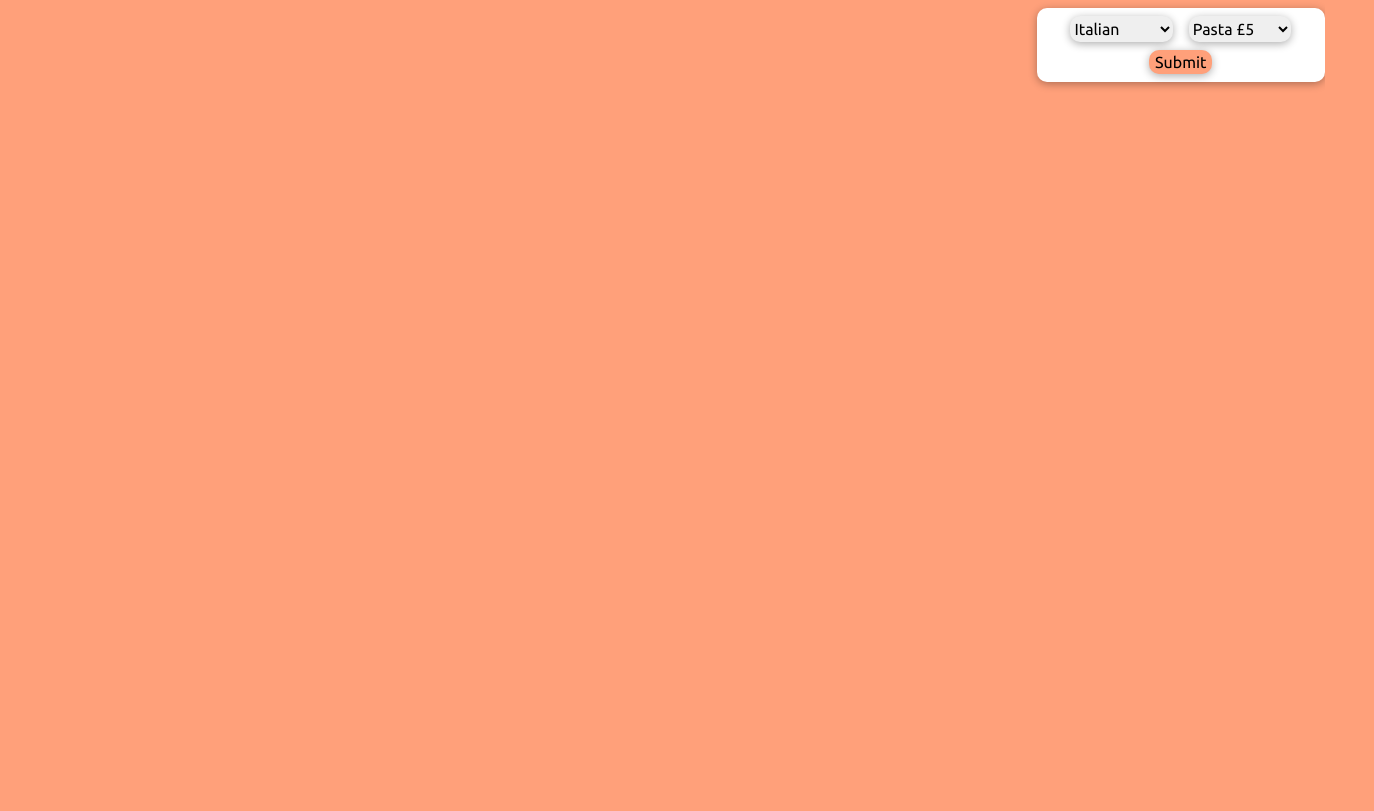
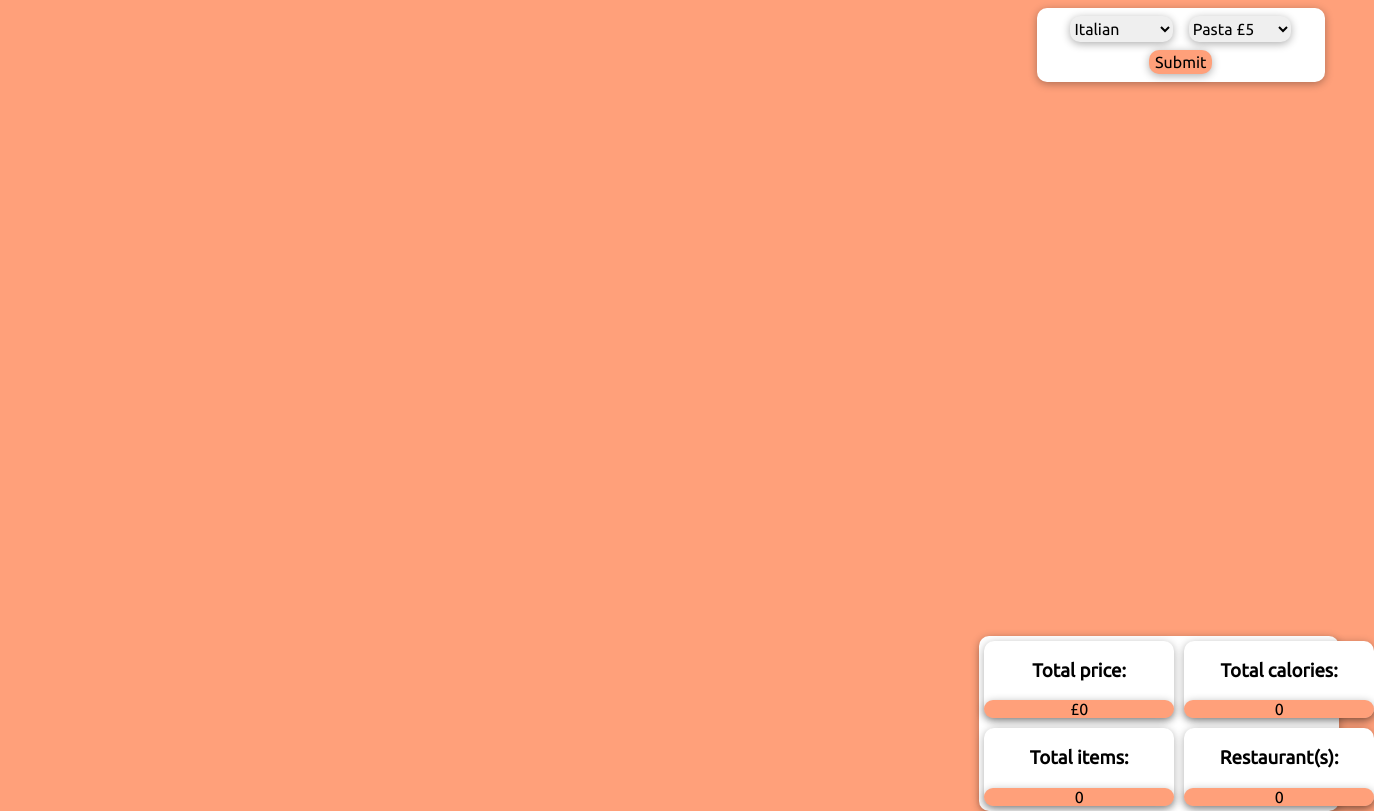
Before and after one commit to danielfostiak/takeaway, a React (Create React App) app: page / in a window 1280 px wide. Shown: the whole page, 1374 px wide, since content can reach past the window. Built offline with nearby package versions, Linux system fonts and the light colour scheme.

Commit message:
added info component

```diff
--- a/src/App.js
+++ b/src/App.js
@@ -1,6 +1,7 @@
 import React, { useState } from "react";
 import FoodList from "./components/Food/FoodList";
 import AddFood from "./components/Food/AddFood";
+import Info from "./components/Food/Info";
 import "./App.css";
 
 // const dummyFoodList = [
@@ -47,13 +48,17 @@ function App() {
     const newItem = {
       title: order.option.name,
       price: order.option.price,
+      restaurant: order.restaurant.name,
       id: order.option.id,
     };
     setFoodList(() => [...foodList, newItem]);
   };
 
+  console.log(foodList);
+
   return (
     <div className="app">
+      <Info info={foodList} />
       <AddFood restaurants={restaurantList} liftOrder={addItem} />
       <FoodList items={foodList} />
     </div>
--- a/src/components/Food/FoodList.css
+++ b/src/components/Food/FoodList.css
@@ -5,7 +5,7 @@
   overflow-x: hidden;
   display: grid;
   grid-template-columns: 15vh 15vh;
-  /* grid-template-rows: repeat(10, 21vh); */
+  grid-template-rows: repeat(10, 21vh);
 }
 
 ::-webkit-scrollbar {
--- /dev/null
+++ b/src/components/Food/Info.css
@@ -0,0 +1,18 @@
+.info-container {
+  position: absolute;
+  top: 79.5vh;
+  left: 76.5vw;
+  display: grid;
+  grid-template-columns: 200px 200px;
+  width: 45vh;
+}
+
+.info-box {
+  margin: 5px;
+  text-align: center;
+  align-items: center;
+}
+
+.info-data {
+  background-color: lightsalmon;
+}
--- /dev/null
+++ b/src/components/Food/Info.js
@@ -0,0 +1,36 @@
+import React from "react";
+import Card from "../UI/Card";
+import FoodList from "./FoodList";
+import "./Info.css";
+
+function Info(props) {
+  const { info } = props;
+  let price = 0;
+  let calories = 0;
+  const totalItems = info.length;
+  for (const order of info) {
+    price += +order.price;
+  }
+  const uniqueRestaurants = [...new Set(info.map((item) => item.restaurant))];
+  const restaurantCount = uniqueRestaurants.length;
+
+  return (
+    <Card className="info-container">
+      <Card className="info-box">
+        <h3>Total price:</h3> <Card className="info-data">£{price}</Card>
+      </Card>
+      <Card className="info-box">
+        <h3>Total calories:</h3> <Card className="info-data">{calories}</Card>
+      </Card>
+      <Card className="info-box">
+        <h3>Total items:</h3> <Card className="info-data">{totalItems}</Card>
+      </Card>
+      <Card className="info-box">
+        <h3>Restaurant(s):</h3>{" "}
+        <Card className="info-data">{restaurantCount}</Card>
+      </Card>
+    </Card>
+  );
+}
+
+export default Info;
```
Also changed, not shown: src/components/UI/NavBar.js (added).
